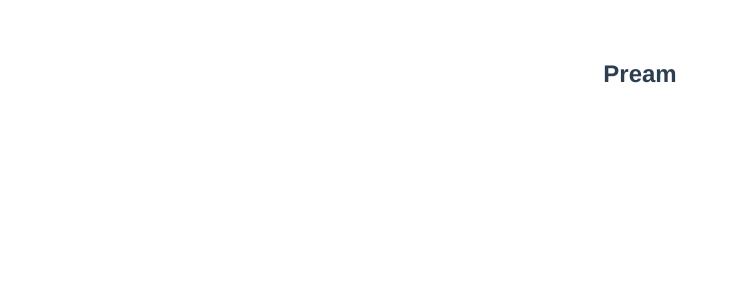
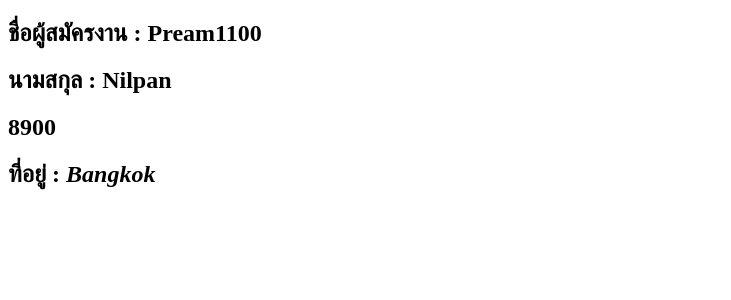
Before and after one commit to thammapakorn/Vuejs-basic, a Vue app in the folder my-app/: page / in a window 1280 px wide. Shown: the top 300 px of the page, without its empty margins (0-731 px from the left). Built offline with nearby package versions, Linux system fonts and the light colour scheme.

Commit message:
สร้าวตัวแปร เรียกใช้ตัวแปร ใน template

```diff
--- a/my-app/src/App.vue
+++ b/my-app/src/App.vue
@@ -1,6 +1,9 @@
 <template>
  <section>
-    <h1>Pream</h1>
+    <h1>ชื่อผู้สมัครงาน : {{firstName }}</h1>
+    <h1>นามสกุล : {{lastName }}</h1>
+    <h2>{{ 8700+200 }}</h2>
+    <h2>ที่อยู่ : <span v-html="address"></span></h2>
  </section>
 </template>
 
@@ -8,16 +11,22 @@
 
 export default {
   name: 'App',
+  data(){
+    return{
+      firstName: "Pream1100",
+      lastName: "Nilpan",
+      age: 15,
+      address:"<i>Bangkok</i>"
+    }
+  },
+  methods:{
+    getFullName(){
+      return this.firstName + this.lastName
+    }
+  }
 }
 </script>
 
 <style>
-#app {
-  font-family: Avenir, Helvetica, Arial, sans-serif;
-  -webkit-font-smoothing: antialiased;
-  -moz-osx-font-smoothing: grayscale;
-  text-align: center;
-  color: #2c3e50;
-  margin-top: 60px;
-}
+
 </style>
```
